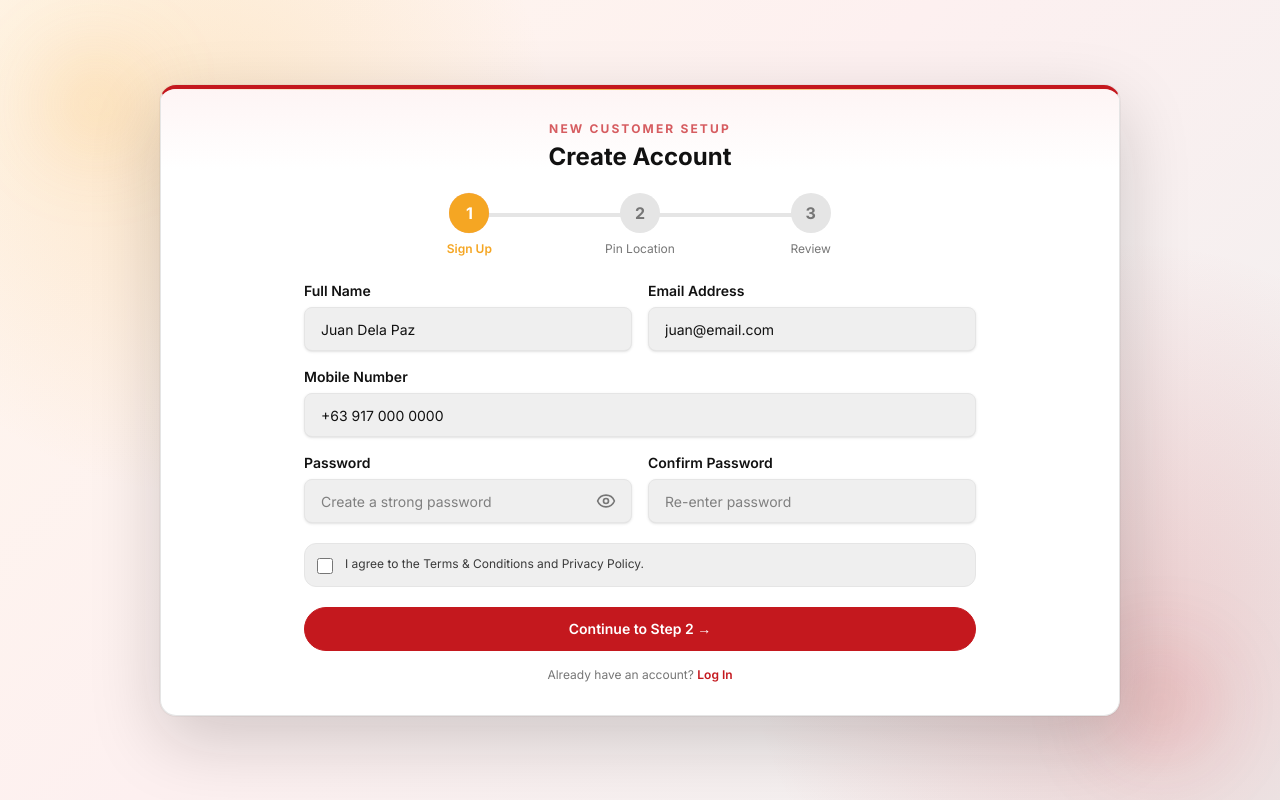
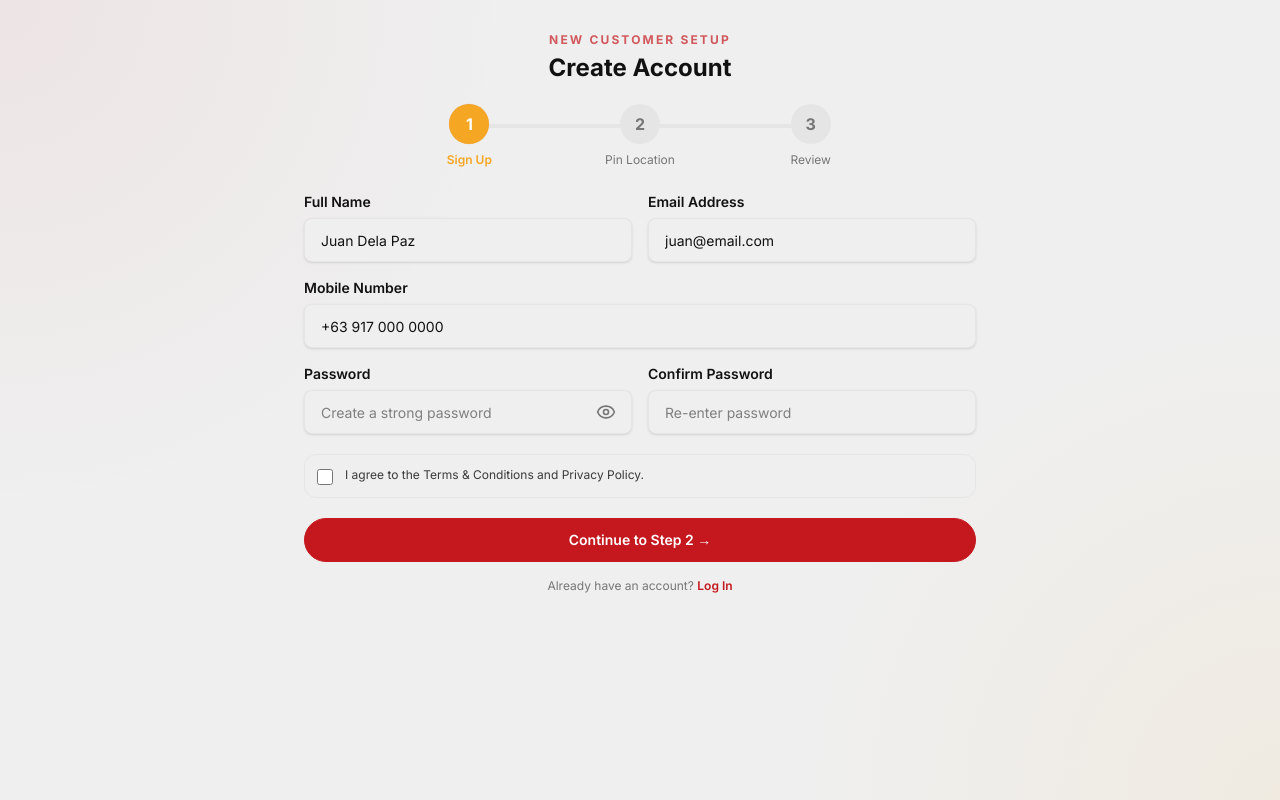
Before and after one commit to xKurty06/kokconnect, a Next.js app: page /register in a window 1280 px wide. Built offline with nearby package versions, Linux system fonts and the light colour scheme.

Commit message:
fix(auth): let signup flow control card width

```diff
--- a/src/app/register/page.tsx
+++ b/src/app/register/page.tsx
@@ -1,6 +1,8 @@
 import type { Metadata } from "next";
-import { AuthShell } from "@/components/auth-shell";
 import { RegisterFlow } from "@/components/register-flow";
 
 export const metadata: Metadata = { title: "Create Account" };
-export default function RegisterPage() { return <AuthShell wide><RegisterFlow /></AuthShell>; }
+
+export default function RegisterPage() {
+  return <RegisterFlow />;
+}
```
